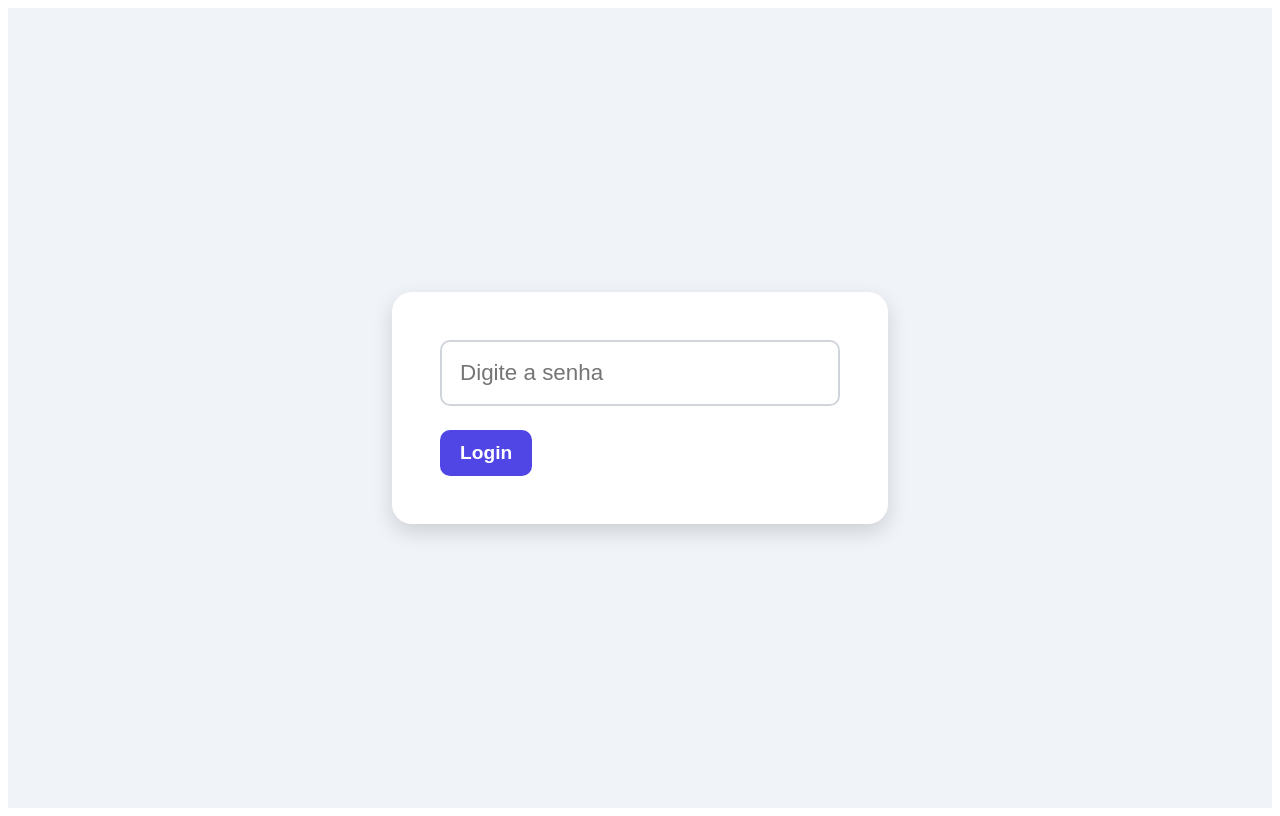
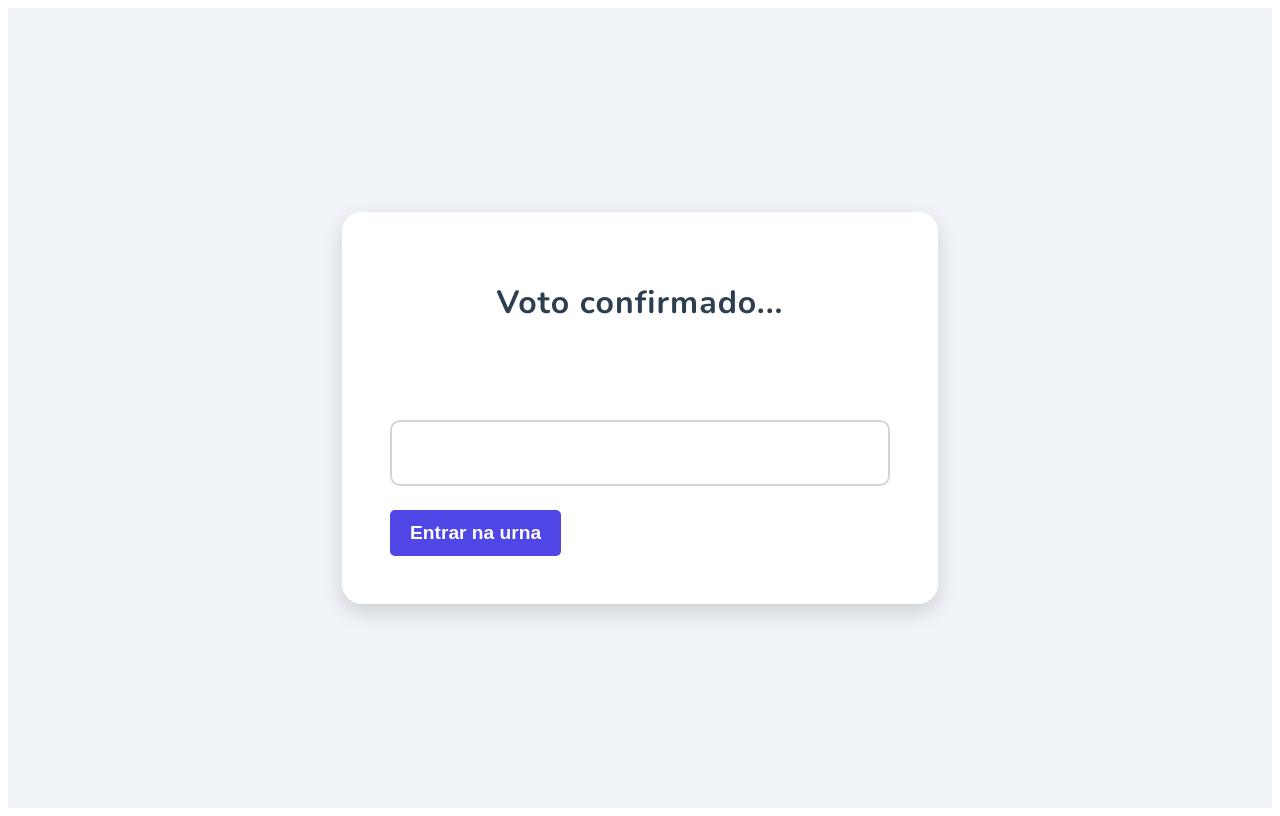
Before and after one commit to gabsiree/iema-vote-client, a React (Create React App) app: page / in a window 1280 px wide. Built offline with nearby package versions, Linux system fonts and the light colour scheme.

Commit message:
Improving frontend

```diff
--- a/src/components/LoginScreen.jsx
+++ b/src/components/LoginScreen.jsx
@@ -27,18 +27,19 @@ const LoginScreen = () => {
     return (
         <div className="login-container">
             <div className="login-box">
+                <h1 className="login-title">Voto confirmado...</h1>
                 <form onSubmit={handleLogin}>
                     <input
                         type="password"
                         className="login-input"
-                        placeholder="Digite a senha"
+                        placeholder=""
                         value={password}
                         onChange={(e) => setPassword(e.target.value)}
                         required
                     />
                     {error && <p className="login-error">{error}</p>}
                     <button type="submit" className="login-button">
-                        Login
+                        Entrar na urna
                     </button>
                 </form>
             </div>
--- a/src/components/VotingScreen.jsx
+++ b/src/components/VotingScreen.jsx
@@ -77,17 +77,22 @@ const VotingScreen = () => {
     // Submit vote
     const handleVote = async () => {
         if (!selectedStudent || !selectedCandidate) {
-            return alert("Selecione seu nome e um candidato...");
+            return alert("Please select your name and a candidate.");
         }
+
         try {
             await apiClient.post("/vote", {
                 studentId: selectedStudent.student_id,
                 candidateId: selectedCandidate.student_id,
             });
-            alert("Voto confirmado...");
+
+            // Play confirmation sound
+            const confirmationSound = new Audio(require("../assets/sounds/confirmacao.mp3"));
+            confirmationSound.play();
             navigate("/");
+
         } catch (err) {
-            alert("Não foi possível submeter o voto...");
+            alert("Error submitting vote.");
         }
     };
 
--- a/src/styles/login.css
+++ b/src/styles/login.css
@@ -17,7 +17,7 @@
     box-shadow: 0px 8px 20px rgba(0, 0, 0, 0.15);
     padding: 3rem;
     transition: box-shadow 0.3s ease-in-out;
-    width: 400px;
+    width: 500px;
 }
 
 /* Hover Animation on Box */
@@ -32,7 +32,7 @@
     font-size: 2rem;
     font-weight: 700;
     letter-spacing: 1px;
-    margin-bottom: 1.5rem;
+    margin-bottom: 6rem;
     text-align: center;
 }
 
@@ -60,16 +60,14 @@
     color: #ef4444;
     font-size: 1.2rem;
     margin: 0;
-    padding-bottom: 14px;
-    text-align: center;
-
+    padding-bottom: 18px;
 }
 
 /* Button Styling */
 .login-button {
     background-color: #4f46e5;
     border: none;
-    border-radius: 10px;
+    border-radius: 5px;
     color: white;
     cursor: pointer;
     font-size: 1.2rem;
```
